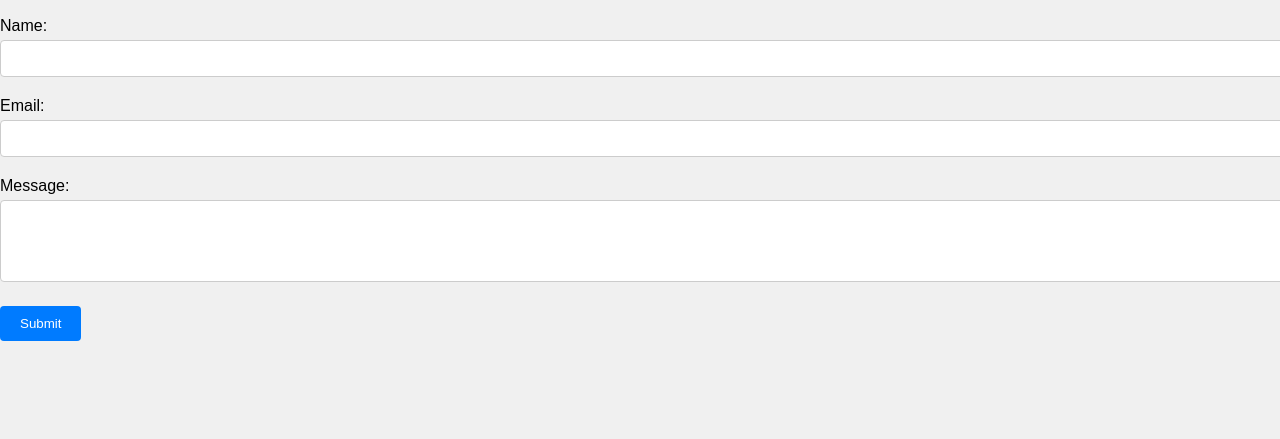
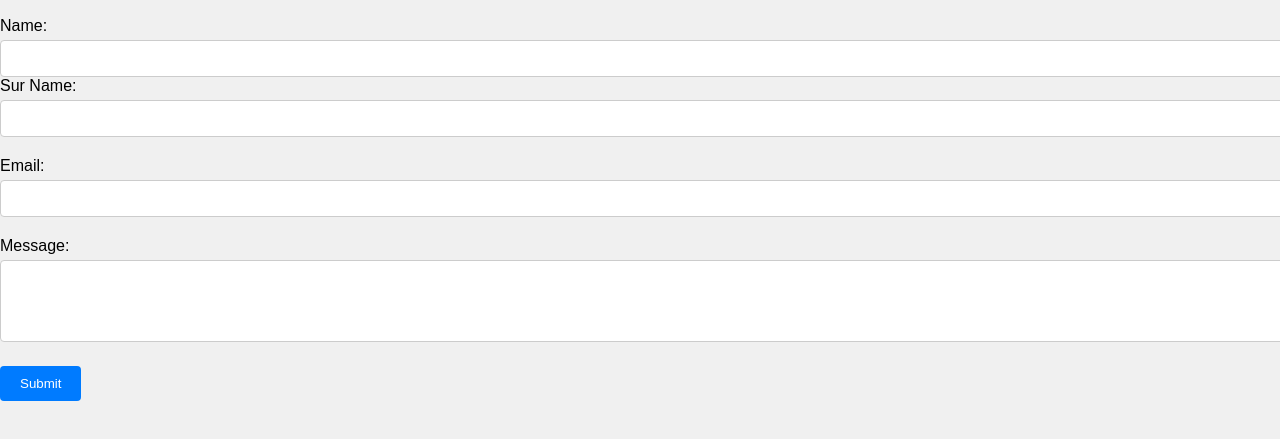
Before and after one commit to ovindumandith/ovindumandith-github_practical_22020284, a plain HTML site: page index.html in a window 1280 px wide. Shown: the part 81-520 px from the top of the page. Drawn offline with Linux system fonts and the light colour scheme.

Commit message:
changed the form

```diff
--- a/index.html
+++ b/index.html
@@ -12,6 +12,8 @@
       <div class="form-group">
         <label for="name">Name:</label>
         <input type="text" id="name" name="name" required />
+        <label for="namesur">Sur Name:</label>
+        <input type="text" id="namesur" name="namesur" required />
       </div>
       <div class="form-group">
         <label for="email">Email:</label>
```
